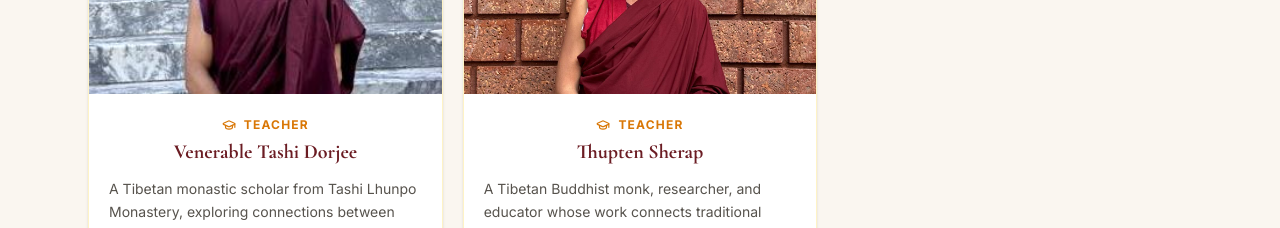
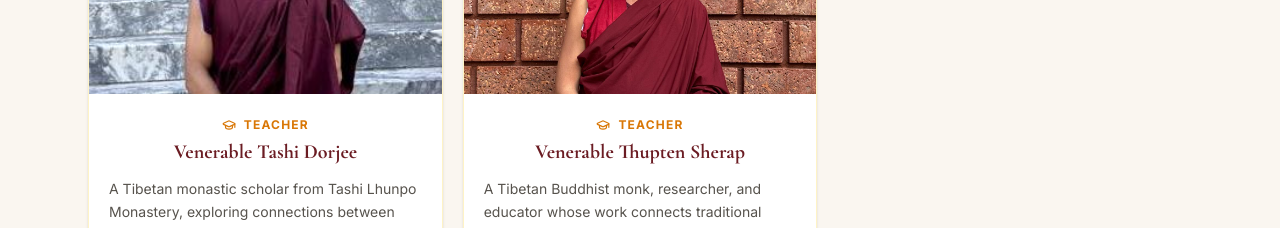
Before and after one commit to sherpaten/Zero-Point-Meditation-Center, a React (Vite) app in the folder zero-point-meditation/: page /teachers in a window 1280 px wide. Shown: the part 1240-1468 px from the top of the page. Built offline with nearby package versions, Linux system fonts and the light colour scheme.

Commit message:
Add Venerable honorific to Thupten Sherap

```diff
--- a/zero-point-meditation/src/pages/Teachings.jsx
+++ b/zero-point-meditation/src/pages/Teachings.jsx
@@ -92,7 +92,7 @@ export default function Teachings() {
               biography: 'Venerable Tashi Dorjee is a Tibetan monastic scholar from Tashi Lhunpo Monastery. He has completed 18 years of extensive monastic study in Buddhist philosophy and is currently part of the eighth cohort of the Tenzin Gyatso Science Scholars at Emory University. Through his study of science, he seeks to integrate scientific knowledge with Buddhist philosophy to promote human values, scientific education, mental well-being, compassion, and ethical values in society.'
             },
             {
-              name: 'Thupten Sherap',
+              name: 'Venerable Thupten Sherap',
               image: thuptenSherapPhoto,
               summary: 'A Tibetan Buddhist monk, researcher, and educator whose work connects traditional Buddhist philosophy, Tibetan culture, and modern science.',
               biography: 'Venerable Thupten Sherap is a Tibetan Buddhist monk from Drepung Loseling Monastery, a researcher, and an educator with extensive training in traditional Buddhist philosophy, equivalent to a master’s-level education. He has studied the Five Major Texts of Buddhist Philosophy and is currently pursuing his Geshe Lharampa degree, a doctoral-level qualification in the Geluk tradition, at Gelukpa University in India. He is also studying at Emory University as a member of the eighth cohort of the Tenzin Gyatso Science Scholar Program, exploring the intersection of Buddhist philosophy and modern science.',
```
